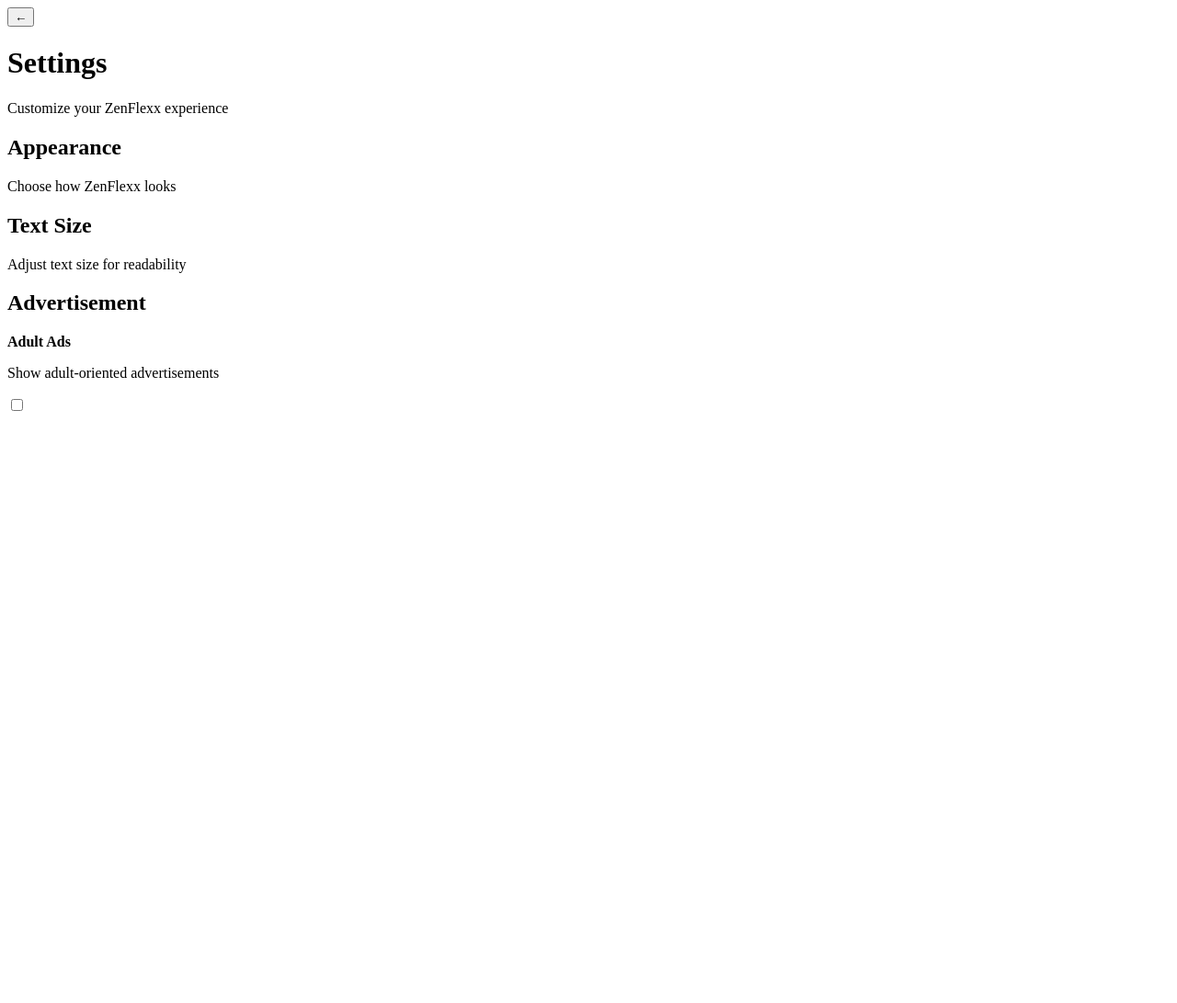
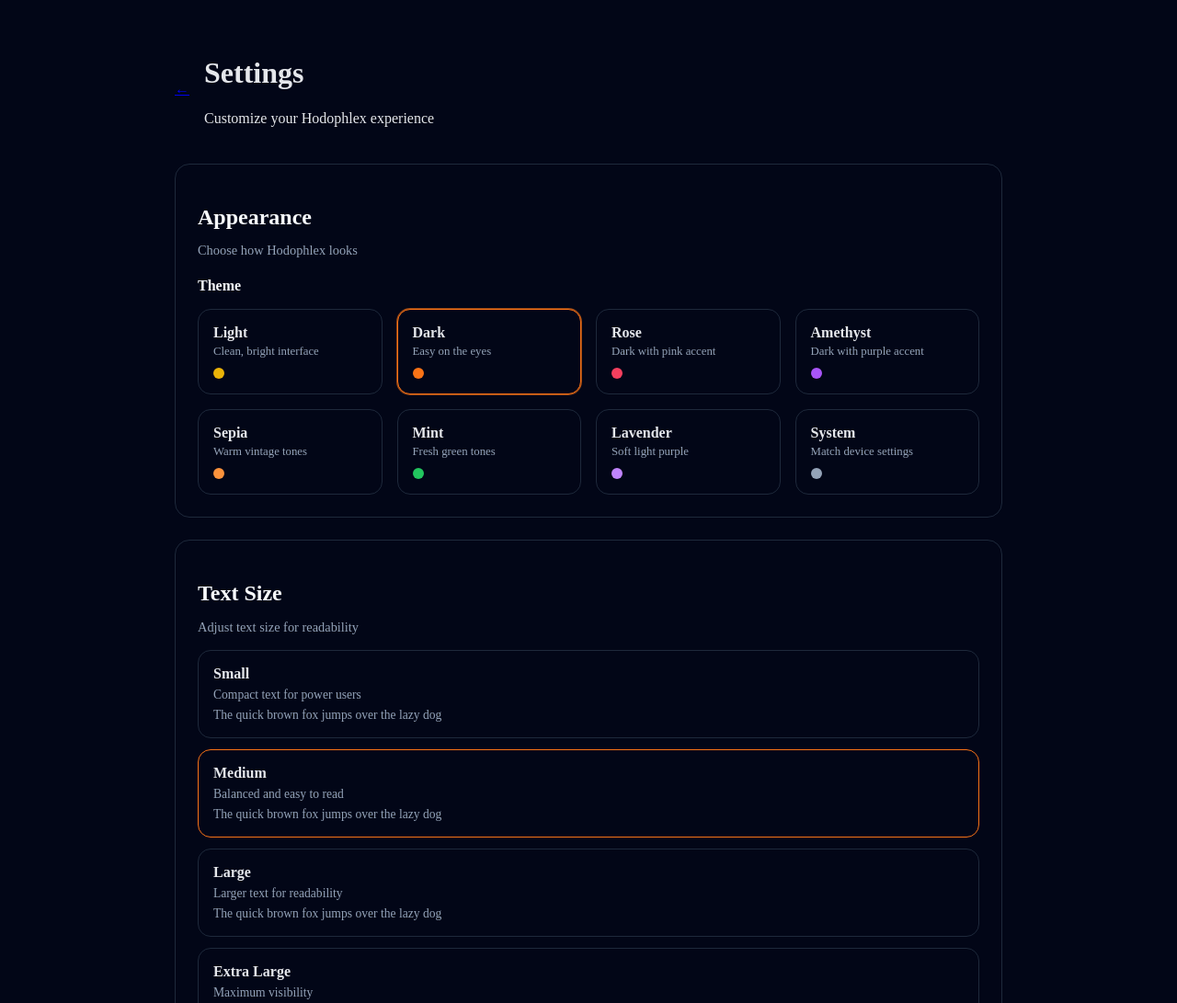
Before and after one commit to chasityspitznogle/Hodophlex, a plain HTML site: page settings.html in a window 1280 px wide. Shown: the top 1091 px of the page at 92% size. Before the commit the page ends 800 px from the top, so only its background shows below. Drawn offline with Linux system fonts and the light colour scheme.

Commit message:
Update Settings

```diff
--- a/settings.html
+++ b/settings.html
@@ -1,41 +1,57 @@
-<div class="settings-page">
+<!DOCTYPE html>
+<html lang="en">
+<head>
+  <meta charset="UTF-8" />
+  <title>Settings</title>
+  <link rel="stylesheet" href="src/scripts/css/settings.css" />
+</head>
 
-  <!-- Header -->
+<body>
+  <main class="settings-page">
+
     <header class="settings-header">
-    <button class="icon-button" id="backBtn">←</button>
+      <a href="index.html" class="back-link">←</a>
       <div>
         <h1>Settings</h1>
-      <p class="text-muted">Customize your ZenFlexx experience</p>
+        <p>Customize your Hodophlex experience</p>
       </div>
     </header>
 
-  <!-- Appearance -->
-  <section class="card">
+    <section class="settings-card">
       <h2>Appearance</h2>
-    <p class="text-muted">Choose how ZenFlexx looks</p>
-
-    <div class="theme-grid" id="themeGrid"></div>
+      <p class="subtitle">Choose how Hodophlex looks</p>
+      <h4>Theme</h4>
+      <div id="themeGrid" class="theme-grid"></div>
     </section>
 
-  <!-- Font Size -->
-  <section class="card">
+    <section class="settings-card">
       <h2>Text Size</h2>
-    <p class="text-muted">Adjust text size for readability</p>
-
-    <div class="font-list" id="fontList"></div>
+      <p class="subtitle">Adjust text size for readability</p>
+      <div id="fontList" class="option-list"></div>
     </section>
 
-  <!-- Ads -->
-  <section class="card">
-    <h2>Advertisement</h2>
-
-    <div class="switch-row">
-      <div>
-        <strong>Adult Ads</strong>
-        <p class="text-muted">Show adult-oriented advertisements</p>
-      </div>
-      <input type="checkbox" id="adultAdsToggle">
-    </div>
+    <section class="settings-card">
+      <h2>Support Hodophlex</h2>
+      <p class="subtitle">Help keep Hodophlex free and independent</p>
+      <a class="support-link" href="#">Buy Me a Coffee</a>
+      <a class="support-link" href="#">Cash App</a>
     </section>
 
-</div>
+    <section class="settings-card">
+      <h2>About</h2>
+      <p>Hodophlex — your all-in-one toolkit for Amazon Flex drivers.</p>
+      <p>Designed by a Flex driver, Hodophlex helps you track routes, mileage, earnings, expenses, and receipts — all in one clean, easy-to-use app. Stay organized, drive smarter, and maximize your Flex earnings.
+
+      <div class="about-row"><span>Version </span><span>0.1.0</span></div>
+      <div class="about-row"><span>Built by </span><span>Chasity Spitznogle</span></div>
+      <div class="about-row"><span>Purpose </span><span>Amazon Flex tracking & reporting</span></div>
+      <p>Have feedback or found a bug? Let me know at Chasity.L.Spitznogle@gmail.com.
+    </section>
+
+    <button id="saveSettings">Save Settings</button>
+  </main>
+
+  <script type="module" src="src/scripts/js/settings.js"></script>
+  <script type="module" src="src/scripts/js/appsettings.js"></script>
+</body>
+</html>
--- /dev/null
+++ b/src/scripts/css/settings.css
@@ -0,0 +1,173 @@
+.settings-page {
+  max-width: 900px;
+  margin: auto;
+  padding: 32px;
+}
+
+.settings-header {
+  display: flex;
+  align-items: center;
+  gap: 16px;
+  margin-bottom: 24px;
+}
+
+.settings-card {
+  background: linear-gradient(180deg, #020617, #020617);
+  border-radius: 16px;
+  padding: 24px;
+  margin-bottom: 24px;
+  border: 1px solid #1e293b;
+  color: #e5e7eb; /* ← IMPORTANT */
+}
+
+.settings-card h2,
+.settings-card h3,
+.settings-card h4 {
+  color: #f8fafc;
+  margin-bottom: 4px;
+}
+
+.subtitle {
+  color: #94a3b8;
+  font-size: 0.9rem;
+}
+
+
+.subtitle {
+  color: #94a3b8;
+  margin-bottom: 16px;
+}
+
+.option-grid {
+  display: grid;
+  grid-template-columns: repeat(auto-fit, minmax(180px, 1fr));
+  gap: 16px;
+}
+
+/* ===== THEMES ===== */
+
+html.dark {
+  --bg: #020617;
+  --card: #020617;
+  --text: #e5e7eb;
+}
+
+html.light {
+  --bg: #ffffff;
+  --card: #f8fafc;
+  --text: #020617;
+}
+
+html.rose {
+  --bg: #020617;
+  --card: #020617;
+  --accent: #f43f5e;
+}
+
+html.amethyst {
+  --bg: #020617;
+  --card: #020617;
+  --accent: #a855f7;
+}
+
+html.mint {
+  --bg: #020617;
+  --card: #020617;
+  --accent: #22c55e;
+}
+
+html.lavender {
+  --bg: #020617;
+  --card: #020617;
+  --accent: #c084fc;
+}
+
+body {
+  background: var(--bg, #020617);
+  color: var(--text, #e5e7eb);
+}
+
+.settings-card {
+  background: var(--card, #020617);
+}
+
+
+.theme-grid {
+  display: grid;
+  grid-template-columns: repeat(auto-fit, minmax(160px, 1fr));
+  gap: 16px;
+  margin-top: 16px;
+}
+
+.theme-card {
+  background: #020617;
+  border-radius: 14px;
+  padding: 16px;
+  border: 1px solid #1e293b;
+  cursor: pointer;
+  transition: border-color 0.2s ease, transform 0.1s ease;
+}
+
+.theme-card:hover {
+  transform: translateY(-2px);
+}
+
+.theme-card.active {
+  border-color: #f97316;
+  box-shadow: 0 0 0 1px rgba(249, 115, 22, 0.6);
+}
+
+.theme-title {
+  font-weight: 600;
+  margin-bottom: 4px;
+}
+
+.theme-desc {
+  font-size: 0.8rem;
+  color: #94a3b8;
+}
+
+.theme-dot {
+  width: 12px;
+  height: 12px;
+  border-radius: 50%;
+  margin-top: 10px;
+}
+
+.font-preview {
+  font-size: 0.85rem;
+  color: #94a3b8;
+  margin-top: 6px;
+}
+
+.option-list .font-card {
+  background: #020617;
+  border-radius: 14px;
+  padding: 16px;
+  border: 1px solid #1e293b;
+  cursor: pointer;
+  margin-bottom: 12px;
+}
+
+.font-card.active {
+  border-color: #f97316;
+}
+
+
+/* ===== TEXT SIZE ===== */
+
+html.text-size-small {
+  font-size: 14px;
+}
+
+html.text-size-medium {
+  font-size: 16px;
+}
+
+html.text-size-large {
+  font-size: 18px;
+}
+
+html.text-size-extra-large {
+  font-size: 20px;
+}
--- /dev/null
+++ b/src/scripts/js/appsettings.js
@@ -0,0 +1,15 @@
+export const DEFAULT_SETTINGS = {
+  theme: "dark",
+  fontSize: "medium"
+};
+
+export function loadSettings() {
+  return {
+    ...DEFAULT_SETTINGS,
+    ...JSON.parse(localStorage.getItem("hodophlex_settings") || "{}")
+  };
+}
+
+export function saveSettings(settings) {
+  localStorage.setItem("hodophlex_settings", JSON.stringify(settings));
+}
--- a/src/scripts/js/settings.js
+++ b/src/scripts/js/settings.js
@@ -1,62 +1,86 @@
-// Settings
+import { loadSettings, saveSettings } from "./appSettings.js";
+
+const settings = loadSettings();
+
+console.log("settings.js loaded");
+applySettings();
+
 const themes = [
-  { id: "light", label: "Light" },
-  { id: "dark", label: "Dark" },
-  { id: "rose", label: "Rose" },
-  { id: "mint", label: "Mint" },
-  { id: "lavender", label: "Lavender" }
+  { id: "light", label: "Light", desc: "Clean, bright interface", color: "#eab308" },
+  { id: "dark", label: "Dark", desc: "Easy on the eyes", color: "#f97316" },
+  { id: "rose", label: "Rose", desc: "Dark with pink accent", color: "#f43f5e" },
+  { id: "amethyst", label: "Amethyst", desc: "Dark with purple accent", color: "#a855f7" },
+  { id: "sepia", label: "Sepia", desc: "Warm vintage tones", color: "#fb923c" },
+  { id: "mint", label: "Mint", desc: "Fresh green tones", color: "#22c55e" },
+  { id: "lavender", label: "Lavender", desc: "Soft light purple", color: "#c084fc" },
+  { id: "system", label: "System", desc: "Match device settings", color: "#94a3b8" }
 ];
 
-const fontSizes = ["small", "medium", "large", "extra-large"];
-
-const settings = {
-  theme: localStorage.getItem("theme") || "system",
-  fontSize: localStorage.getItem("fontSize") || "medium",
-  adultAds: localStorage.getItem("adultAds") === "true"
-};
-
-/* ---------- Theme Rendering ---------- */
 const themeGrid = document.getElementById("themeGrid");
 
 themes.forEach(theme => {
-  const btn = document.createElement("button");
-  btn.className = "theme-button";
-  btn.textContent = theme.label;
+  const card = document.createElement("div");
+  card.className = "theme-card";
 
-  if (settings.theme === theme.id) btn.classList.add("active");
+  if (settings.theme === theme.id) card.classList.add("active");
 
-  btn.onclick = () => {
-    document.documentElement.className = theme.id;
-    localStorage.setItem("theme", theme.id);
-    location.reload();
+  card.innerHTML = `
+    <div class="theme-title">${theme.label}</div>
+    <div class="theme-desc">${theme.desc}</div>
+    <div class="theme-dot" style="background:${theme.color}"></div>
+  `;
+
+  card.onclick = () => {
+    settings.theme = theme.id;
+    saveSettings(settings);
+    applySettings();
+    updateActive(themeGrid, card);
   };
 
-  themeGrid.appendChild(btn);
+  themeGrid.appendChild(card);
 });
 
-/* ---------- Font Size ---------- */
+const fontSizes = [
+  { id: "small", label: "Small", desc: "Compact text for power users" },
+  { id: "medium", label: "Medium", desc: "Balanced and easy to read" },
+  { id: "large", label: "Large", desc: "Larger text for readability" },
+  { id: "extra-large", label: "Extra Large", desc: "Maximum visibility" }
+];
+
 const fontList = document.getElementById("fontList");
 
 fontSizes.forEach(size => {
-  const div = document.createElement("div");
-  div.className = "font-option";
-  div.textContent = size;
+  const card = document.createElement("div");
+  card.className = "font-card";
 
-  if (settings.fontSize === size) div.classList.add("active");
+  if (settings.fontSize === size.id) card.classList.add("active");
 
-  div.onclick = () => {
-    document.documentElement.className = `text-size-${size}`;
-    localStorage.setItem("fontSize", size);
-    location.reload();
+  card.innerHTML = `
+    <strong>${size.label}</strong>
+    <div class="font-preview">${size.desc}</div>
+    <div class="font-preview">The quick brown fox jumps over the lazy dog</div>
+  `;
+
+  card.onclick = () => {
+    settings.fontSize = size.id;
+    saveSettings(settings);
+    applySettings();
+    updateActive(fontList, card);
   };
 
-  fontList.appendChild(div);
+  fontList.appendChild(card);
 });
 
-/* ---------- Ads Toggle ---------- */
-const adsToggle = document.getElementById("adultAdsToggle");
-adsToggle.checked = settings.adultAds;
 
-adsToggle.onchange = () => {
-  localStorage.setItem("adultAds", adsToggle.checked);
-};
+function updateActive(container, activeEl) {
+  [...container.children].forEach(el => el.classList.remove("active"));
+  activeEl.classList.add("active");
+}
+
+function applySettings() {
+  document.documentElement.className = "";
+  document.documentElement.classList.add(settings.theme);
+  document.documentElement.classList.add(`text-size-${settings.fontSize}`);
+}
+
+applySettings();
```
Also changed, not shown: index.html (+4 -1 lines), layout/header.html (+9 -2 lines), src/scripts/css/style.css (+57 -13 lines), src/scripts/js/page-title.js (added, +18 -0 lines). Lines whose indentation alone changed are shown as unchanged.
